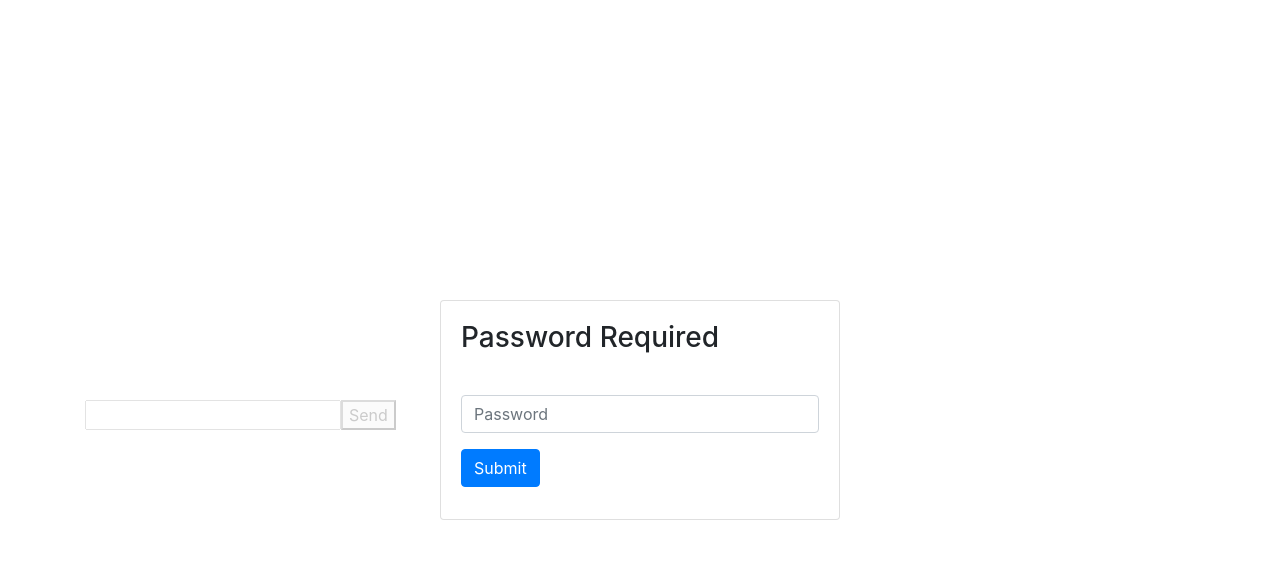
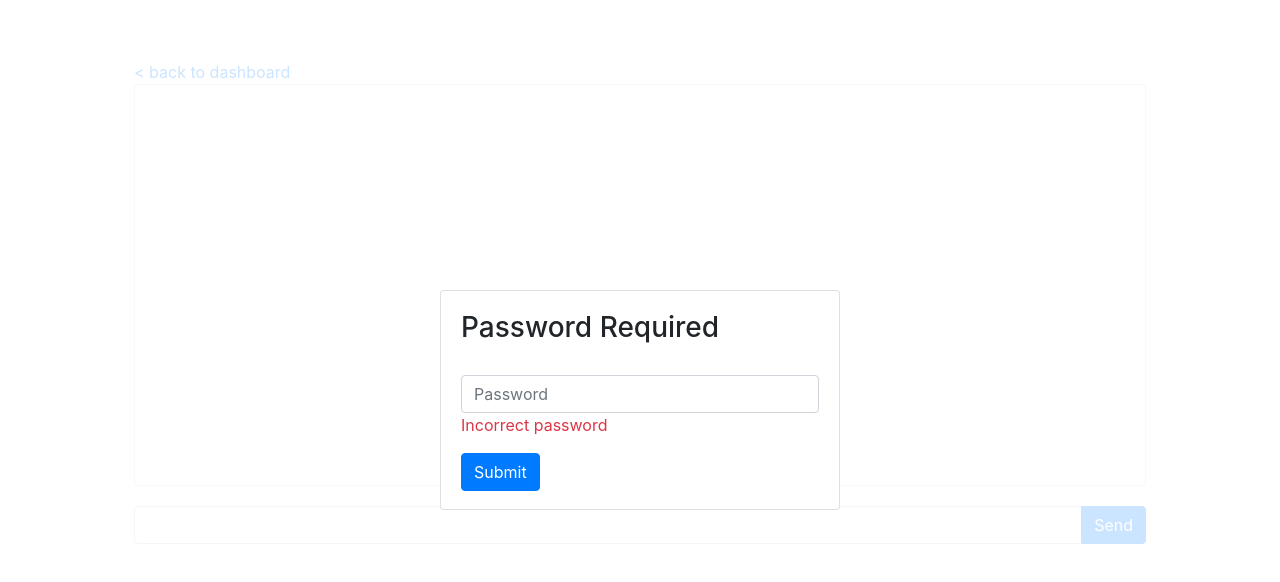
Before and after one commit to chairswithlegs/chat-clone, an Angular app in the folder ChatFrontend/: page /chat-room/1/1 in a window 1280 px wide. Shown: the top 582 px of the page. Built offline with nearby package versions, Linux system fonts and the light colour scheme.

Commit message:
Worked on chatroom styling and functionality.

```diff
--- a/ChatFrontend/src/app/chat/chat-room/chat-room.component.css
+++ b/ChatFrontend/src/app/chat/chat-room/chat-room.component.css
@@ -4,13 +4,22 @@
     width: 400px;
     top: 50%;
     left: 50%;
-    margin-top: -100px;
+    margin-top: -110px;
     margin-left: -200px;
     padding: 20px;
 }
 
 .password-prompt h3 {
-    margin-bottom: 40px;
+    margin-bottom: 30px;
+}
+
+.password-prompt .form-group {
+    height: 62px;
+}
+
+.container {
+    margin-top: 60px;
+    padding: 0 5%;
 }
 
 .fade {
@@ -22,6 +31,10 @@
     overflow-y: scroll;
 }
 
+.message p {
+    display: inline;
+}
+
 .new-message-form {
-    height: 200px;
+    margin-top: 20px;
 }
--- a/ChatFrontend/src/app/chat/chat-room/chat-room.component.html
+++ b/ChatFrontend/src/app/chat/chat-room/chat-room.component.html
@@ -1,22 +1,32 @@
 <div [class.fade]="showPasswordPrompt" class="container">
-	<div class="messages-container">
-		<div *ngFor="let message of messages">
-			<h2>{{ message.author }}</h2>
-			<p> {{ message.messageText }}</p>
+	<a [routerLink]="'/dashboard'">&lt; back to dashboard</a>
+
+	<div class="card">
+		<ul #messageContainer class="messages-container list-group list-group-flush">
+			<li *ngFor="let message of messages" class="message list-group-item">
+				<p class="text-primary">{{ message.author }}: </p>
+				<p> {{ message.messageText }}</p>
+			</li>
+		</ul>
+	</div>
+
+	<div class="new-message-form input-group">
+		<input #messageText type="text" class="form-control" aria-label="new message" />
+		<div class="input-group-append">
+			<button (click)="sendMessage(messageText.value)" class="btn btn-primary">Send</button>
 		</div>
 	</div>
+</div>
 
-	<div class="new-message-form">
-		<input #messageText type="text" />
-		<button (click)="sendMessage(messageText.value)">Send</button>
-	</div>
-</div>
 
 <div *ngIf="showPasswordPrompt" class="password-prompt card">
 	<h3>Password Required</h3>
 	<form (ngSubmit)="connect(password.value)">
 		<div class="form-group">
 			<input #password name="password" type="password" aria-label="password" class="form-control" id="password" placeholder="Password">
+			<div *ngIf="invalidPassword" class="text-danger">
+				Incorrect password
+			</div>
 		</div>
 
 		<button type="submit" class="btn btn-primary">Submit</button>
--- a/ChatFrontend/src/app/chat/chat-room/chat-room.component.ts
+++ b/ChatFrontend/src/app/chat/chat-room/chat-room.component.ts
@@ -1,34 +1,41 @@
-import { Component, OnInit, OnDestroy } from '@angular/core';
+import { Component, OnInit, OnDestroy, AfterViewChecked, ViewChild, ElementRef } from '@angular/core';
 import { ChatApiService } from '../chat-api.service';
 import { ChatRoom } from '../chatRoom';
 import { Message } from '../message';
 import { ActivatedRoute } from '@angular/router';
 import { Subscription } from 'rxjs/Subscription';
 import { Socket } from 'socket.io';
+import { PasswordCacheService } from '../password-cache.service';
 
 @Component({
 	selector: 'app-chat-room',
 	templateUrl: './chat-room.component.html',
 	styleUrls: ['./chat-room.component.css']
 })
-export class ChatRoomComponent implements OnInit, OnDestroy {
+export class ChatRoomComponent implements OnInit, OnDestroy, AfterViewChecked {
 
 	messages: Message[] = [];
 	showPasswordPrompt = false;
+	invalidPassword = false;
+	@ViewChild('messageContainer') messageContainer: ElementRef;
 
 	private roomId: string;
 	private socket: Socket;
 	private paramSub: Subscription;
+	private scrollSticky = false;
 
-	constructor(private chat: ChatApiService, private activatedRoute: ActivatedRoute) {}
+	constructor(private chat: ChatApiService, private activatedRoute: ActivatedRoute, private passwordCache: PasswordCacheService) {}
 
 	ngOnInit() {
 		//Load the route parameters (room id and password protection state)
 		this.paramSub = this.activatedRoute.params.subscribe((params) => {
 			this.roomId = params['roomId'];
 
-			//If a password is required, show the prompt. Otherwise, simply connect.
-			if (params['password']) {
+			//If a password is required try using the cached password or show the prompt, otherwise simply connect.
+			if (params['password'] === 'true' && this.passwordCache.getPassword()) {
+				this.connect(this.passwordCache.getPassword());
+				this.passwordCache.clearCache();
+			} else if (params['password'] === 'true') {
 				this.showPasswordPrompt = true;
 			} else {
 				this.connect();
@@ -39,6 +46,17 @@ export class ChatRoomComponent implements OnInit, OnDestroy {
 	ngOnDestroy() {
 		//Cleanup the subscription to avoid a memory leak
 		if (this.paramSub) this.paramSub.unsubscribe();
+	}
+
+	//When the view changes, move the scrollbar to the bottom if it is sticky - see addMessage()
+	ngAfterViewChecked() {
+		const el = this.messageContainer.nativeElement;
+		if (this.scrollSticky) {
+			el.scrollTop = el.scrollHeight;
+			//Once the scrollbar has been updated, when can clear the sticky state until the next message arrives
+			//This prevents the scrollbar from jumping if the view changes for non-message related reasons
+			this.scrollSticky = false;
+		}
 	}
 
 	sendMessage(messageText: string): void {
@@ -53,6 +71,15 @@ export class ChatRoomComponent implements OnInit, OnDestroy {
 
 	addMessage(message: Message): void {
 		this.messages.push(message);
+
+		//If the user is at the bottom of the chat (i.e. looking at latest message), make scrollbar sticky
+		const el = this.messageContainer.nativeElement;
+		//2px buffer to allow for minor misalignment
+		if (el.scrollTop + 2 >= el.scrollHeight - el.clientHeight) {
+			this.scrollSticky = true;
+		} else {
+			this.scrollSticky = false;
+		}
 	}
 
 	private connect(password = ''): void {
@@ -62,10 +89,13 @@ export class ChatRoomComponent implements OnInit, OnDestroy {
 			this.chat.getMessages(socket).subscribe((message) => this.addMessage(message));
 			//Save the socket connection (so we can send messages with it)
 			this.socket = socket;
-			//and hide the password prompt
+			//hide the password prompt
 			this.showPasswordPrompt = false;
 		}, (error) => {
-			//TODO: Alert the user to try a different password
+			//If the cache password fails for some reason, we need to show the prompt
+			this.showPasswordPrompt = true;
+			//Alert the user to try a different password
+			this.invalidPassword = true;
 		});
 	}
 }
--- a/ChatFrontend/src/app/chat/dashboard/dashboard.component.css
+++ b/ChatFrontend/src/app/chat/dashboard/dashboard.component.css
@@ -1,4 +1,4 @@
 .container {
     max-width: 500px;
-    padding-top: 200px;
+    padding-top: 100px;
 }
--- a/ChatFrontend/src/app/chat/dashboard/dashboard.component.html
+++ b/ChatFrontend/src/app/chat/dashboard/dashboard.component.html
@@ -1,8 +1,8 @@
 <div class="container">
   <h2 class="text-center">Search for a chat room to join</h2>
-  <app-room-list (roomSelected)="joinChatRoom($event.roomId, $event.password)"></app-room-list>
+  <app-room-list (roomSelected)="joinChatRoom($event.roomId, $event.hasPassword)"></app-room-list>
   <br>
   <br>
   <h2 class="text-center">Or create a new one below</h2>
-  <app-new-room-form></app-new-room-form>
+  <app-new-room-form [joinOnCreate]="true"></app-new-room-form>
 </div>
--- a/ChatFrontend/src/app/chat/dashboard/dashboard.component.ts
+++ b/ChatFrontend/src/app/chat/dashboard/dashboard.component.ts
@@ -20,8 +20,8 @@ export class DashboardComponent implements OnInit {
         .subscribe((chatRooms) => this.chatRooms = chatRooms);
     }
 
-    joinChatRoom(roomId: string, password: boolean) {
-        this.router.navigate(['chat-room', roomId, password]);
+    joinChatRoom(roomId: string, hasPassword: boolean) {
+        this.router.navigate(['chat-room', roomId, hasPassword]);
     }
 
 }
--- a/ChatFrontend/src/app/chat/new-room-form/new-room-form.component.html
+++ b/ChatFrontend/src/app/chat/new-room-form/new-room-form.component.html
@@ -1,16 +1,19 @@
 <form [formGroup]="form" (ngSubmit)="submit(form)" novalidate>
 	<div class="form-group">
 		<label for="new-room-name">Room Name</label>
-		<input name="new-room-name" type="text" class="form-control" [class.border-danger]="!form.valid && !form.pristine" id="new-room-name" placeholder="Enter Room Name" formControlName="name">
+		<input name="new-room-name" type="text" class="form-control" [class.border-danger]="!form.valid && !form.pristine" id="new-room-name" placeholder="Name" formControlName="name">
 		<div *ngIf="!form.valid && !form.pristine" class="text-danger">
 			New room requires a name.
 		</div>
 	</div>
 
 	<div class="form-group">
-		<label for="new-room-password">Room Name</label>
-		<input name="new-room-password" type="text" class="form-control" id="new-room-password" placeholder="(Optional) Enter Room Password" formControlName="password">
+		<label for="new-room-password">Room Password</label>
+		<input name="new-room-password" type="password" class="form-control" id="new-room-password" placeholder="(Optional) Password" formControlName="password">
 	</div>
 
-	<button type="submit" class="btn btn-primary">Create</button>
+	<button type="submit" class="btn btn-primary">
+		<span *ngIf="joinOnCreate">Create and Join</span>
+		<span *ngIf="!joinOnCreate">Create</span>
+	</button>
 </form>
--- /dev/null
+++ b/ChatFrontend/src/app/chat/password-cache.service.ts
@@ -0,0 +1,18 @@
+import { Injectable } from '@angular/core';
+
+@Injectable()
+export class PasswordCacheService {
+  private password: string = null;
+
+  getPassword() {
+    return this.password
+  }
+
+  setPassword(password: string) {
+    this.password = password
+  }
+
+  clearCache() {
+    this.password = null;
+  }
+}
--- a/ChatFrontend/src/app/chat/room-list/room-list.component.html
+++ b/ChatFrontend/src/app/chat/room-list/room-list.component.html
@@ -5,7 +5,7 @@
 
     <ul class="list-group search-results" *ngIf="searchString">
         <li class="list-group-item search-result" *ngFor="let chatRoom of chatRooms | searchFilter:searchString:'name':5" (click)="selectRoom(chatRoom)">
-            {{ chatRoom.name }} <span *ngIf="chatRoom.password" class="badge badge-pill badge-primary">Password</span>
+            {{ chatRoom.name }} <span *ngIf="chatRoom.hasPassword" class="badge badge-pill badge-primary">Password</span>
         </li>
     </ul>
 </div>
```
Also changed, not shown: ChatFrontend/src/app/chat/chat.module.ts (+5 -2 lines), ChatFrontend/src/app/chat/new-room-form/new-room-form.component.ts (+7 -2 lines), 1 other file (tests, documents, lock files or other folders).
